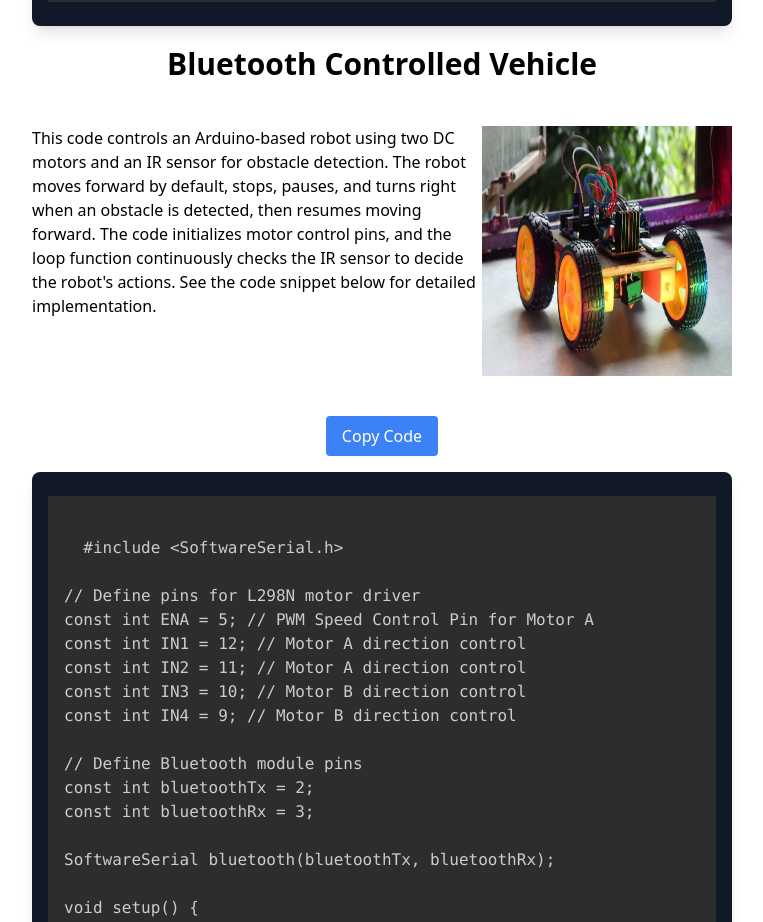
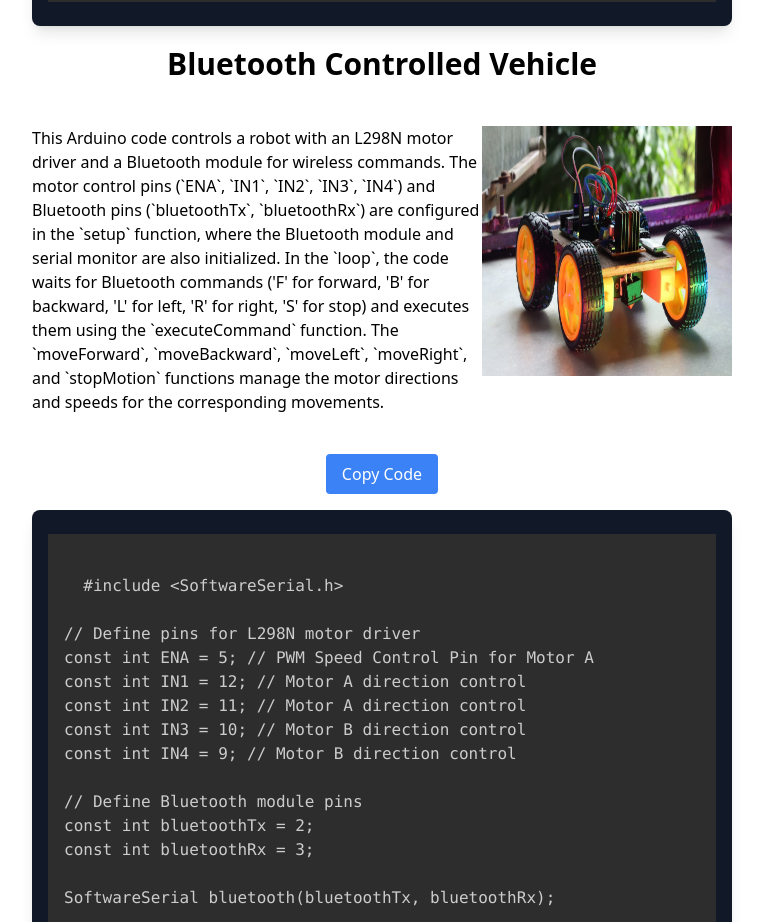
Before and after one commit to timingotech/uds, a React (Create React App) app: page /lit in a window 1280 px wide. Shown: the part 3100-4022 px from the top of the page, without its empty margins (258-1021 px from the left). Built offline with nearby package versions, Linux system fonts and the light colour scheme.

Commit message:
i corrected somethings in the code

```diff
--- a/src/components/LadiesinTech.js
+++ b/src/components/LadiesinTech.js
@@ -246,7 +246,7 @@ void stopMotion() {
   };
 
   const copyToClipboardBluetoothCar = () => {
-    navigator.clipboard.writeText(autonomousrobotcode).then(() => {
+    navigator.clipboard.writeText(bluetoothcar).then(() => {
       setButtonText('Copied!');
       setTimeout(() => {
         setButtonText('Copy Code');
@@ -288,8 +288,7 @@ void stopMotion() {
       <h1 className="text-3xl font-bold text-center mt-5">Bluetooth Controlled Vehicle</h1>
       <div className='flex justify-center mt-11 mb-10'>
         <p className="text-left w-[450px] h-auto">
-        This code controls an Arduino-based robot using two DC motors and an IR sensor for obstacle detection. The robot moves forward by default, stops, pauses, and turns right when an obstacle is detected, then resumes moving forward. The code initializes motor control pins, and the loop function continuously checks the IR sensor to decide the robot's actions. See the code snippet below for detailed implementation.
-        </p>
+        This Arduino code controls a robot with an L298N motor driver and a Bluetooth module for wireless commands. The motor control pins (`ENA`, `IN1`, `IN2`, `IN3`, `IN4`) and Bluetooth pins (`bluetoothTx`, `bluetoothRx`) are configured in the `setup` function, where the Bluetooth module and serial monitor are also initialized. In the `loop`, the code waits for Bluetooth commands ('F' for forward, 'B' for backward, 'L' for left, 'R' for right, 'S' for stop) and executes them using the `executeCommand` function. The `moveForward`, `moveBackward`, `moveLeft`, `moveRight`, and `stopMotion` functions manage the motor directions and speeds for the corresponding movements.         </p>
         <div>
           <img src={BluetoothCar} alt="" className='w-[250px] h-[250px]'/>
         </div>
```
